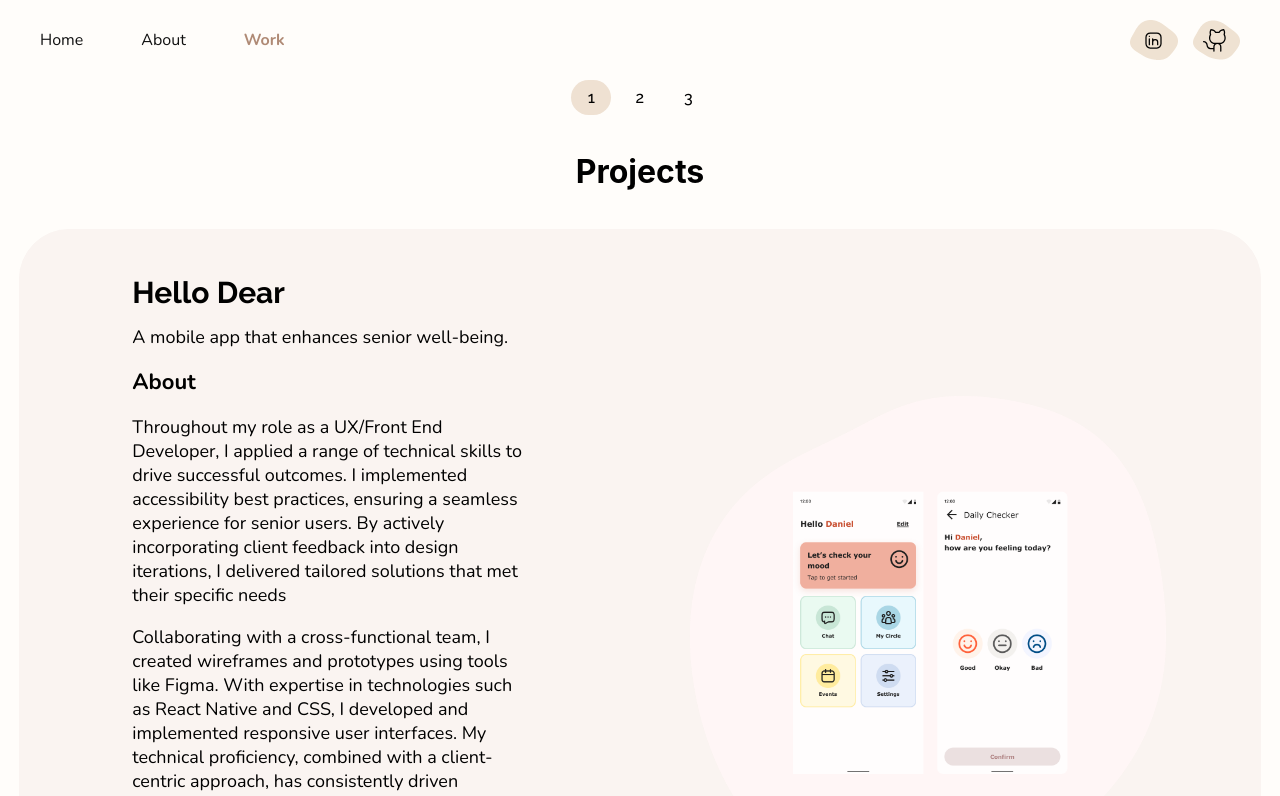
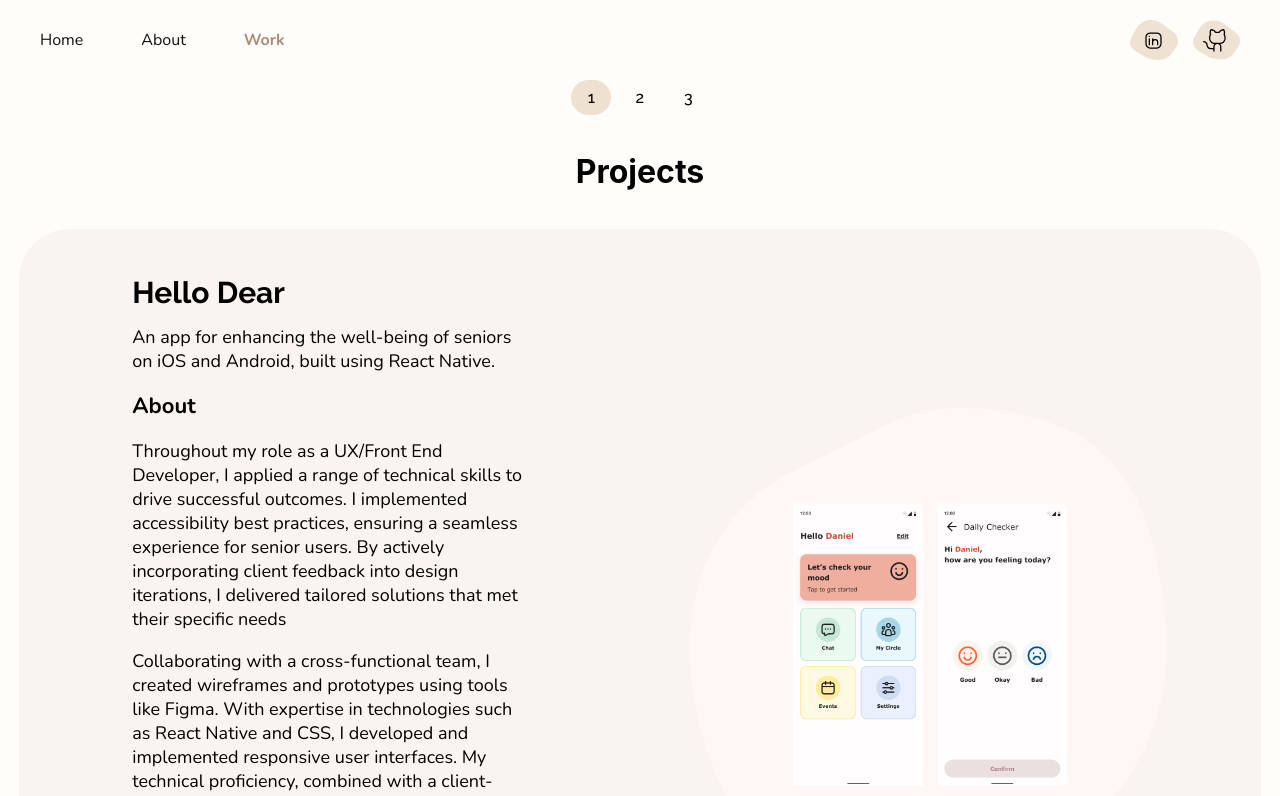
Before and after one commit to nasrafarah328-svg/portfolio, a React (Create React App) app: page /work in a window 1280 px wide. Shown: the top 796 px of the page. Built offline with nearby package versions, Linux system fonts and the light colour scheme.

Commit message:
work page updates

```diff
--- a/src/components/Work.js
+++ b/src/components/Work.js
@@ -4,7 +4,7 @@ import "./work.css";
 const projects = [
   {
     title: "Hello Dear",
-    headerQuote: "A mobile app that enhances senior well-being.",
+    headerQuote: "An app for enhancing the well-being of seniors on iOS and Android, built using React Native.",
     subTitle: "About",
     description:
       "Throughout my role as a UX/Front End Developer, I applied a range of technical skills to drive successful outcomes. I implemented accessibility best practices, ensuring a seamless experience for senior users. By actively incorporating client feedback into design iterations, I delivered tailored solutions that met their specific needs",
@@ -40,7 +40,7 @@ const projects = [
 
     imageSrc: "carespace.png",
     githubLink:
-      "https://docs.google.com/presentation/d/142ijd0A59bza0p0cSW5b2Cp_3g6fa-fH8Zx5KHzjtRM/edit?usp=share_link",
+      "https://drive.google.com/drive/folders/16tBxBqwtovb-g7hPP73U_c2EOQAS349C?usp=sharing",
   },
 ];
 
```
